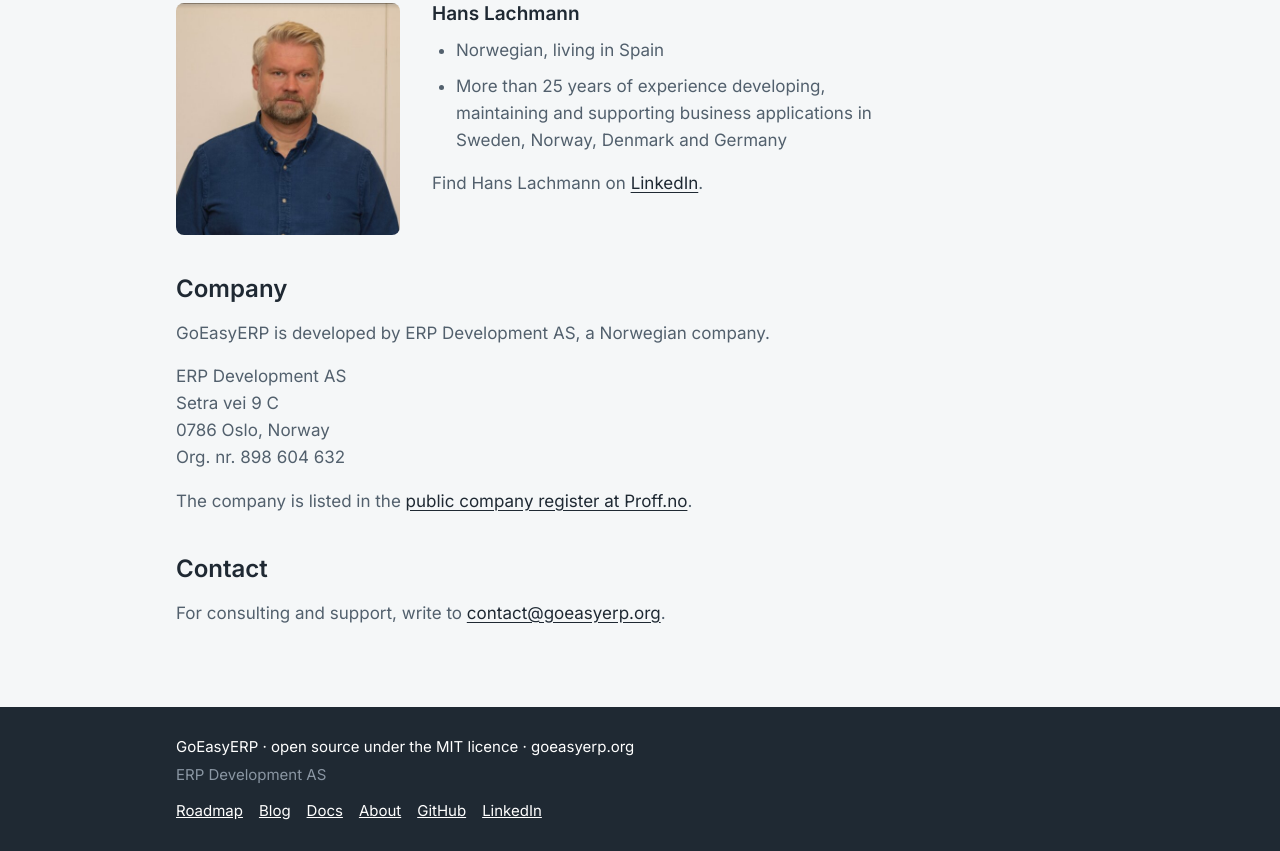
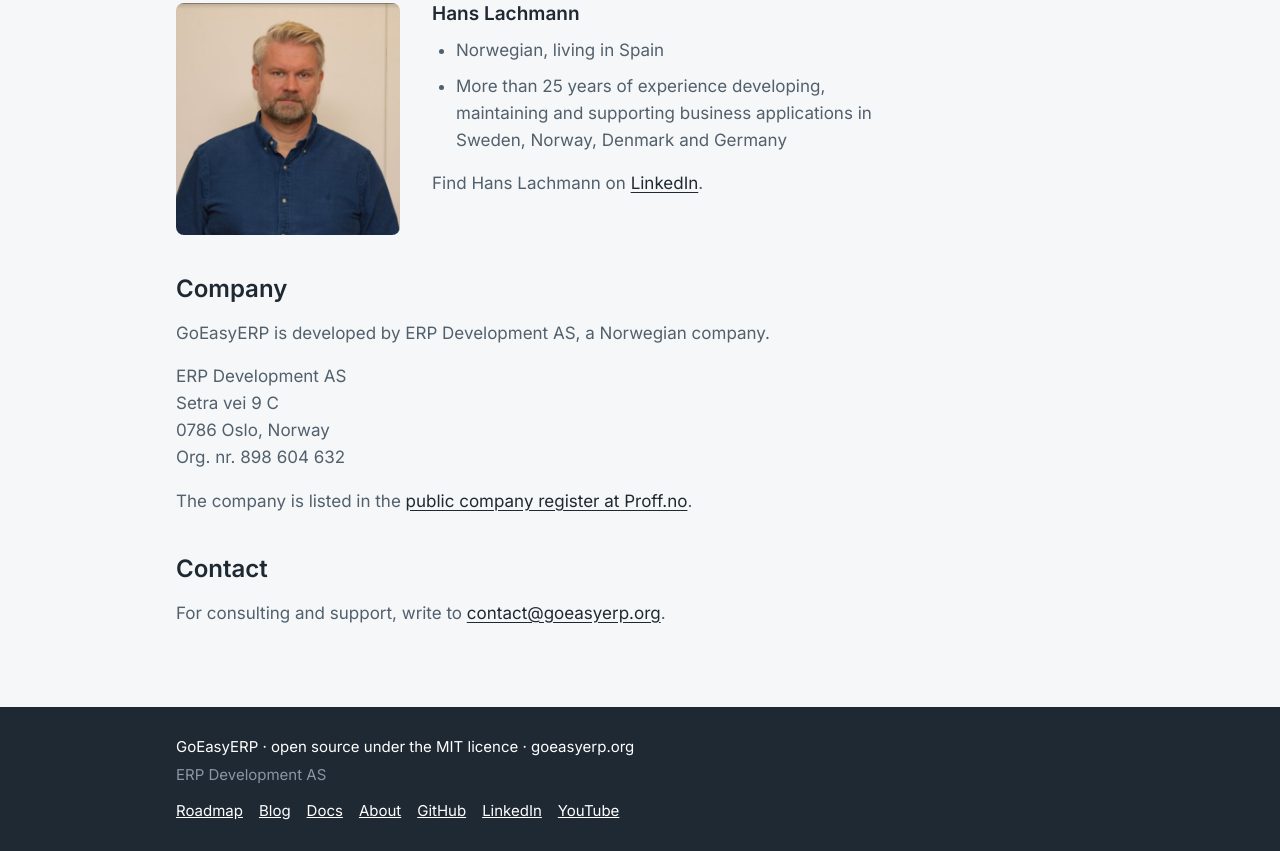
Before and after one commit to hansjlachmann/goeasyerp.com, a plain HTML site: page site/about/index.html in a window 1280 px wide. Shown: the part 443-1294 px from the top of the page. Drawn offline with Linux system fonts and the light colour scheme.

Commit message:
Add YouTube channel link to the footer
Co-Authored-By: Claude Sonnet 5.5 <noreply@anthropic.com>

```diff
--- a/site/about/index.html
+++ b/site/about/index.html
@@ -77,7 +77,7 @@
     <div class="wrap">
       <p>GoEasyERP · open source under the MIT licence · goeasyerp.org</p>
       <p class="muted">ERP Development AS</p>
-      <p class="links"><a href="/roadmap/">Roadmap</a><a href="/blog/">Blog</a><a href="/docs/">Docs</a><a href="/about/">About</a><a href="https://github.com/hansjlachmann/goeasyerp" rel="noopener">GitHub</a><a href="https://www.linkedin.com/company/goeasyerp" rel="noopener">LinkedIn</a></p>
+      <p class="links"><a href="/roadmap/">Roadmap</a><a href="/blog/">Blog</a><a href="/docs/">Docs</a><a href="/about/">About</a><a href="https://github.com/hansjlachmann/goeasyerp" rel="noopener">GitHub</a><a href="https://www.linkedin.com/company/goeasyerp" rel="noopener">LinkedIn</a><a href="https://www.youtube.com/@GoEasyERP" rel="noopener">YouTube</a></p>
     </div>
   </footer>
 </body>
```
Also changed, not shown: site/blog/demo-on-raspberry-pi/index.html (+1 -1 lines), site/blog/goeasyerp-in-4-minutes/index.html (+1 -1 lines), site/blog/index.html (+1 -1 lines), site/blog/live-demo-is-open/index.html (+1 -1 lines), site/blog/mit-licence/index.html (+1 -1 lines), site/blog/run-on-windows/index.html (+1 -1 lines), site/blog/themes-and-backgrounds/index.html (+1 -1 lines), site/demo/index.html (+1 -1 lines), site/docs/index.html (+1 -1 lines), site/docs/installation-kubernetes/index.html (+1 -1 lines), site/docs/installation-linux-macos/index.html (+1 -1 lines), site/docs/installation-windows/index.html (+1 -1 lines), site/index.html (+1 -1 lines), site/roadmap/index.html (+1 -1 lines).
